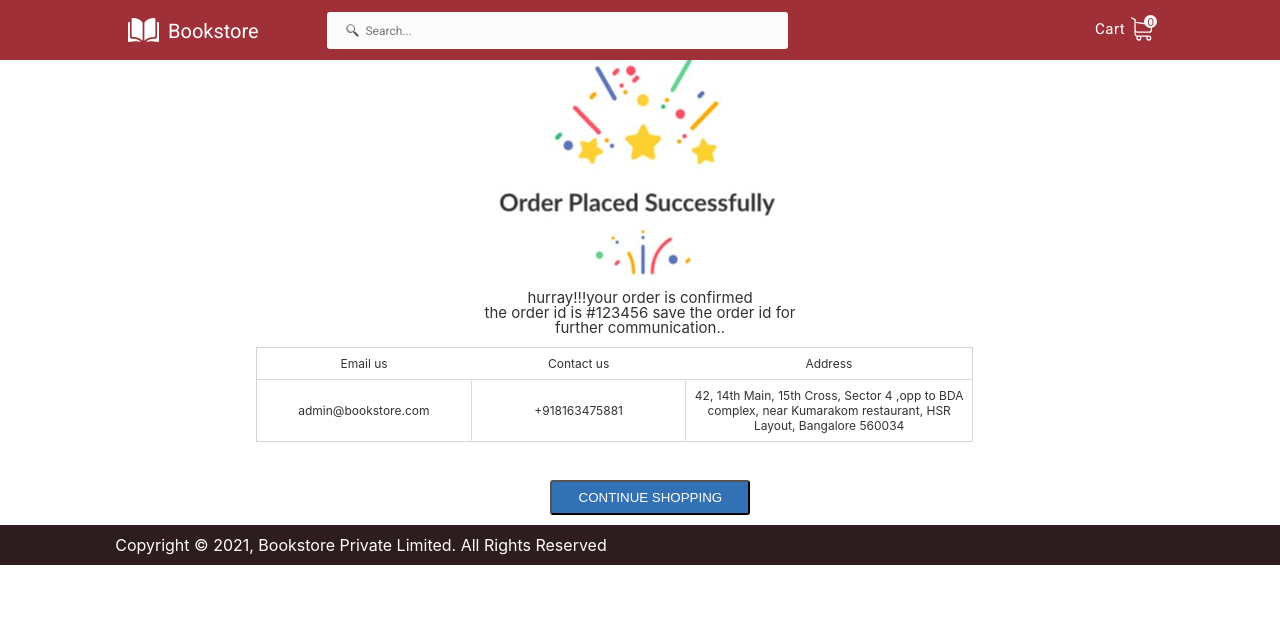
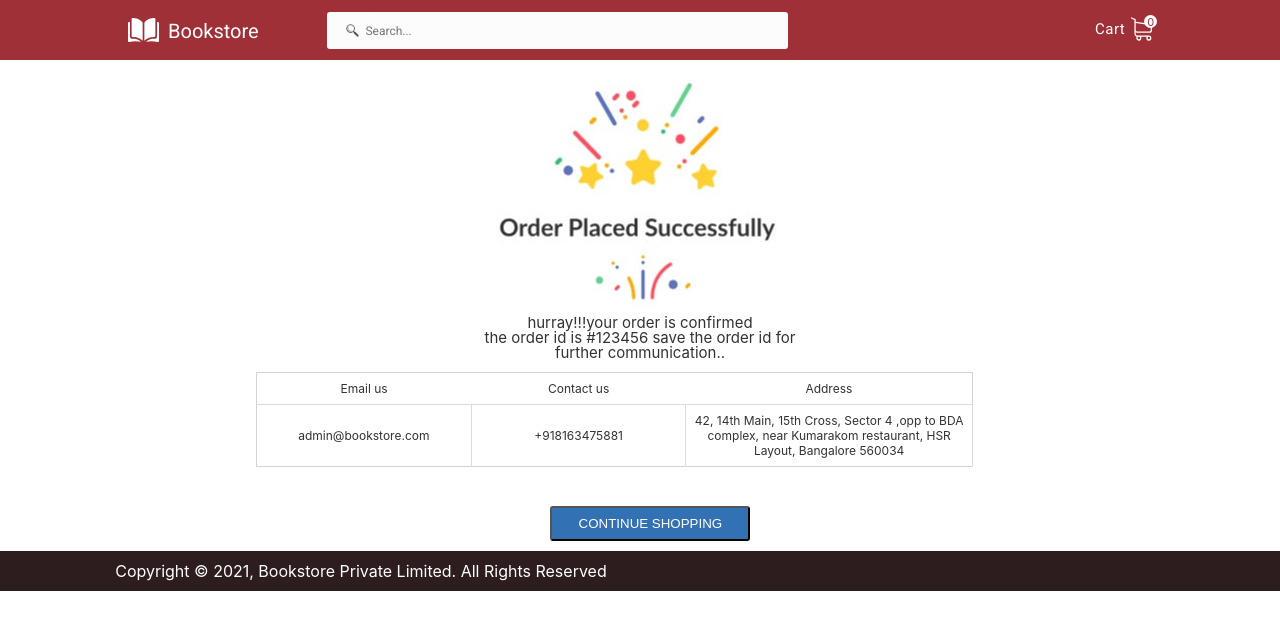
Before and after one commit to priyanshi1208/BookStore, a React (Create React App) app: page /summary in a window 1280 px wide. Shown: the top 630 px of the page. Built offline with nearby package versions, Linux system fonts and the light colour scheme.

Commit message:
REFACTOR:OrderPlaced.scss

```diff
--- a/src/component/OrderPlaced/Orderplaced.scss
+++ b/src/component/OrderPlaced/Orderplaced.scss
@@ -5,7 +5,7 @@
 .congo-image{
     display: flex;
     justify-content: center;
-    padding-top: 4%;
+    padding-top: 6%;
 }
 .order-content{
     margin-top: -10px;
```
